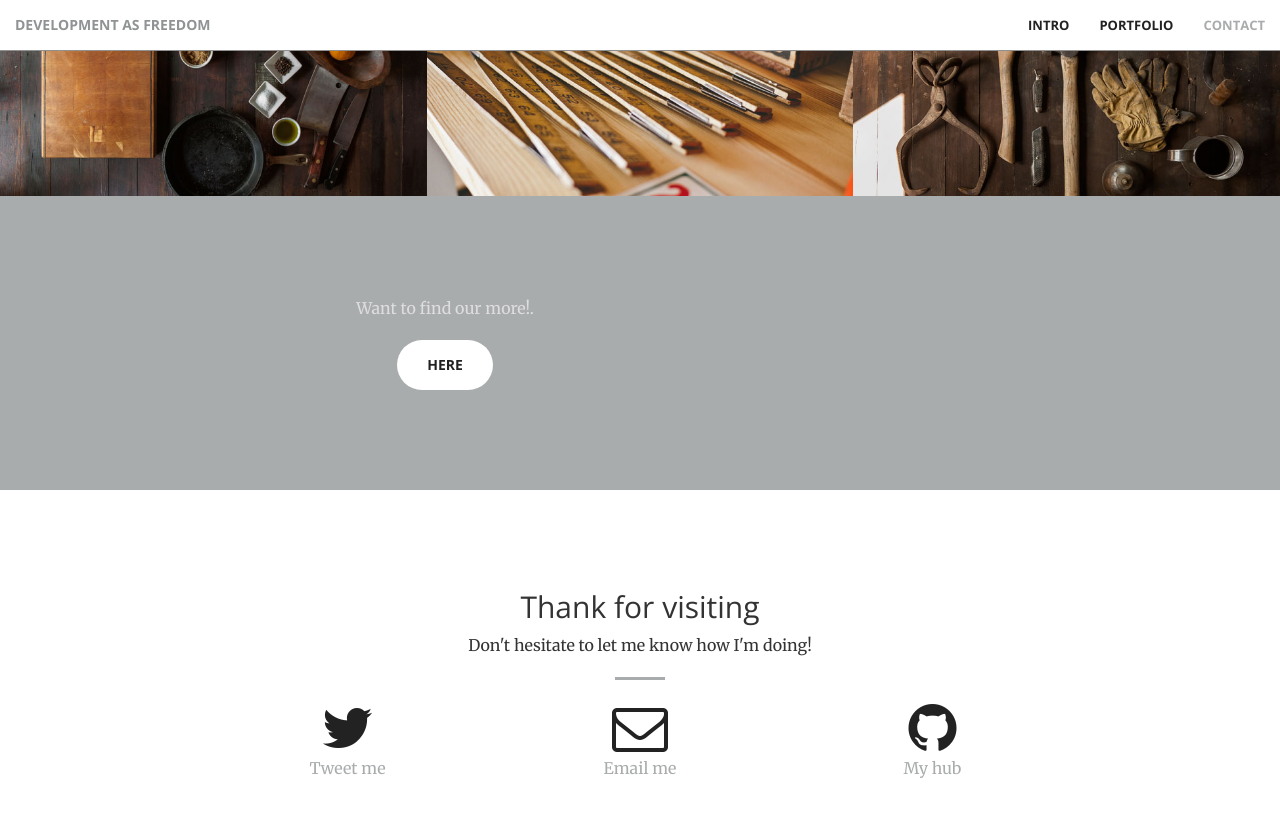
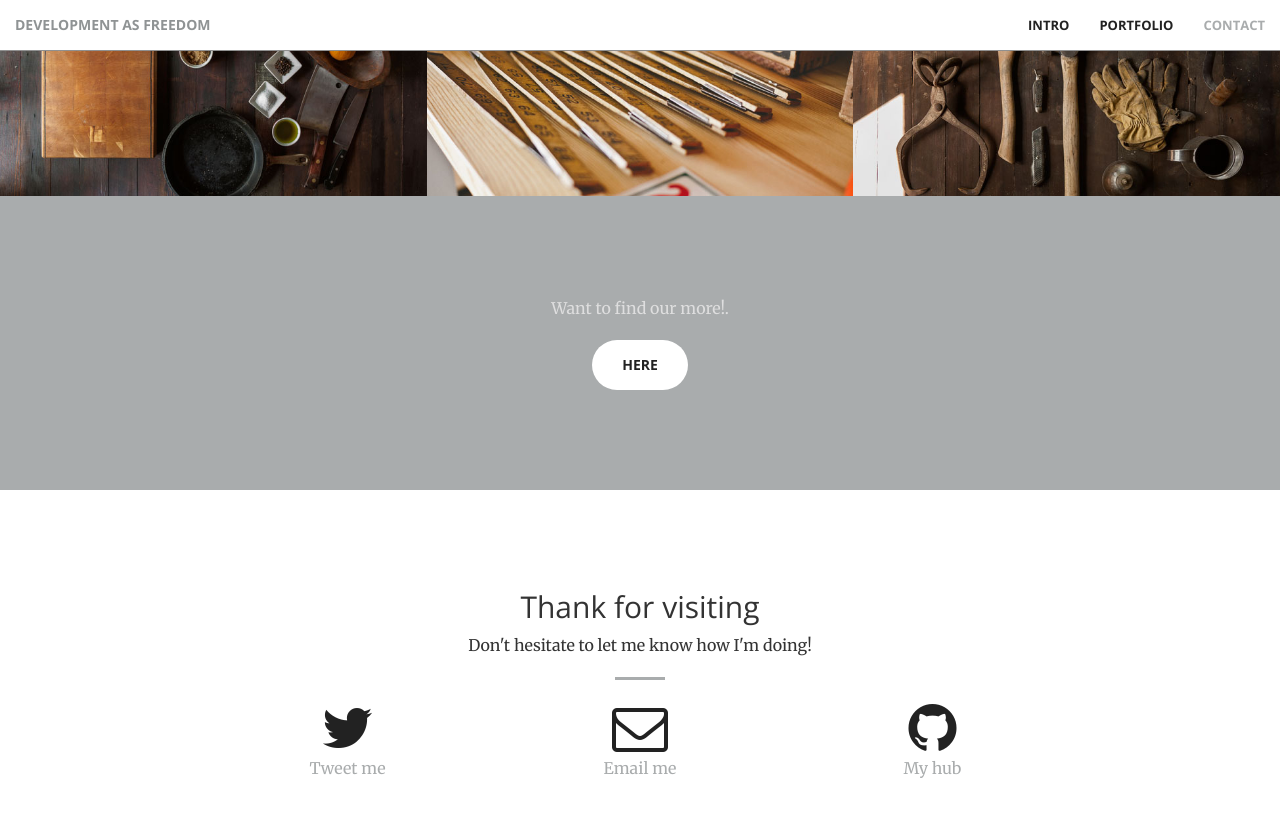
Before and after one commit to non-ceterisparibus/non-ceterisparibus.github.io, a Jekyll site: the page built from index.html, in a window 1280 px wide and 900 px high, scrolled down 1581 px. Shown: the top 817 px of the window. Built offline with Jekyll 4.4.1, drawn with Linux system fonts in a browser that asks for light colours.

Commit message:
Update portfolio.html

```diff
--- a/_includes/portfolio.html
+++ b/_includes/portfolio.html
@@ -98,7 +98,7 @@
 <section class="bg-primary" id="intro">
     <div class="container">
         <div class="row">
-            <div class="col-lg-8 col-lg-offset-0 text-center">
+            <div class="col-lg-8 col-lg-offset-2 text-center">
                 <!-- <h2 class="section-heading">Welcome to Anh-Thu Duong's page</h2> -->
                 <!-- <hr class="light"> -->
                 <p class="text-faded">Want to find our more!.</p>
```
